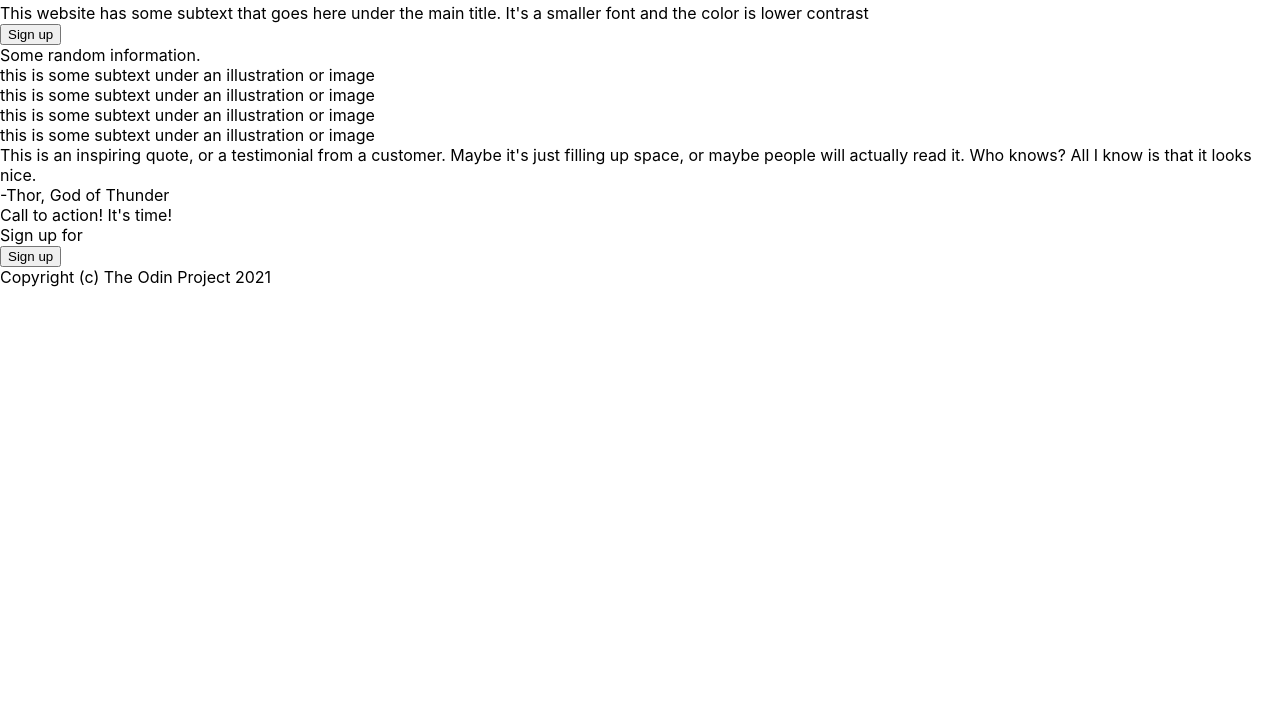
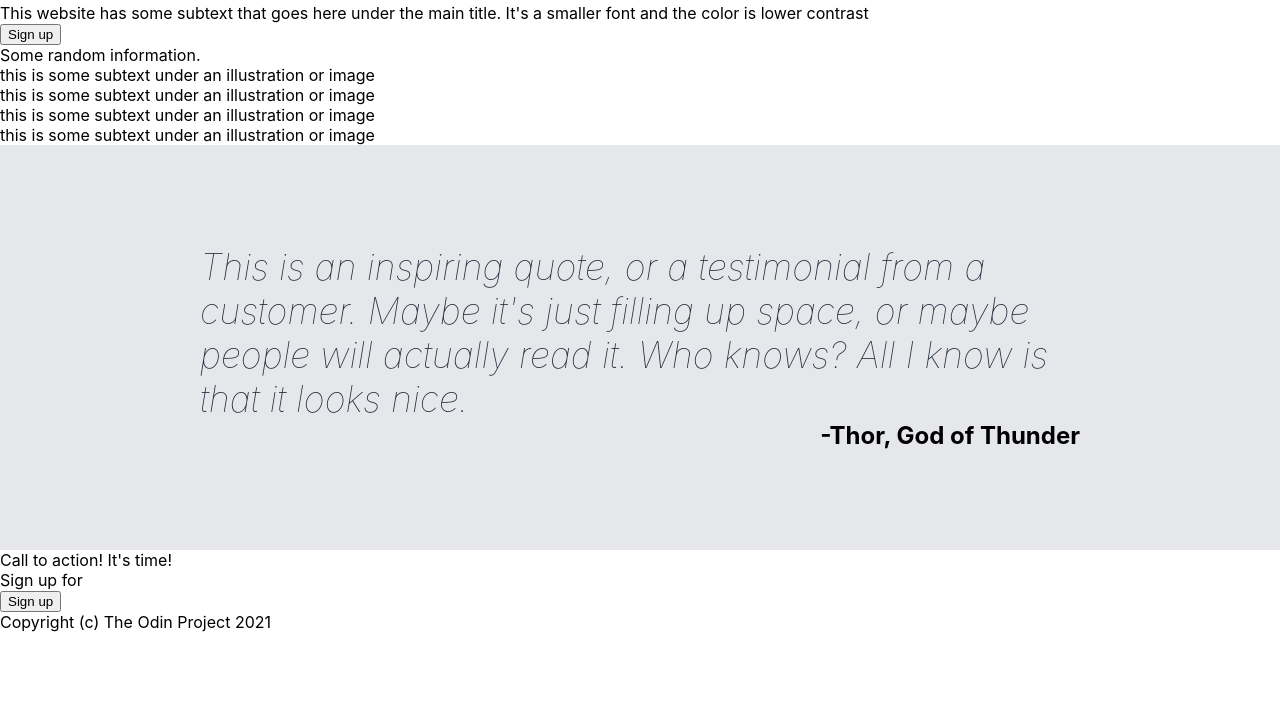
Before and after one commit to PorThePeople/landing-page, a plain HTML site: page index.html in a window 1280 px wide. Shown: the part 74-800 px from the top of the page. Drawn offline with Linux system fonts and the light colour scheme.

Commit message:
Format index page quote section

```diff
--- a/styles.css
+++ b/styles.css
@@ -13,8 +13,8 @@ body {
     justify-content: space-between;
     align-items: center;
     background-color: #1F2937;
-    padding-left: 100px;
-    padding-right: 100px;
+    padding-left: 200px;
+    padding-right: 200px;
 }
 
 ul {
@@ -33,3 +33,25 @@ ul {
     font-size: 18px;
     color: #E5E7EB;
 }
+
+/* ----------------------------------Block 3--------------------------------------- */
+
+.block-3 {
+    display: flex;
+    flex-direction: column;
+    background-color: #E5E7EB;
+    padding: 100px 200px;
+}
+
+.quote {
+    font-size: 36px;
+    font-style: italic;
+    font-weight: lighter;
+    color:#1F2937;
+}
+
+.quote-author {
+    text-align: right;
+    font-weight: bold;
+    font-size: 24px;
+}
```
